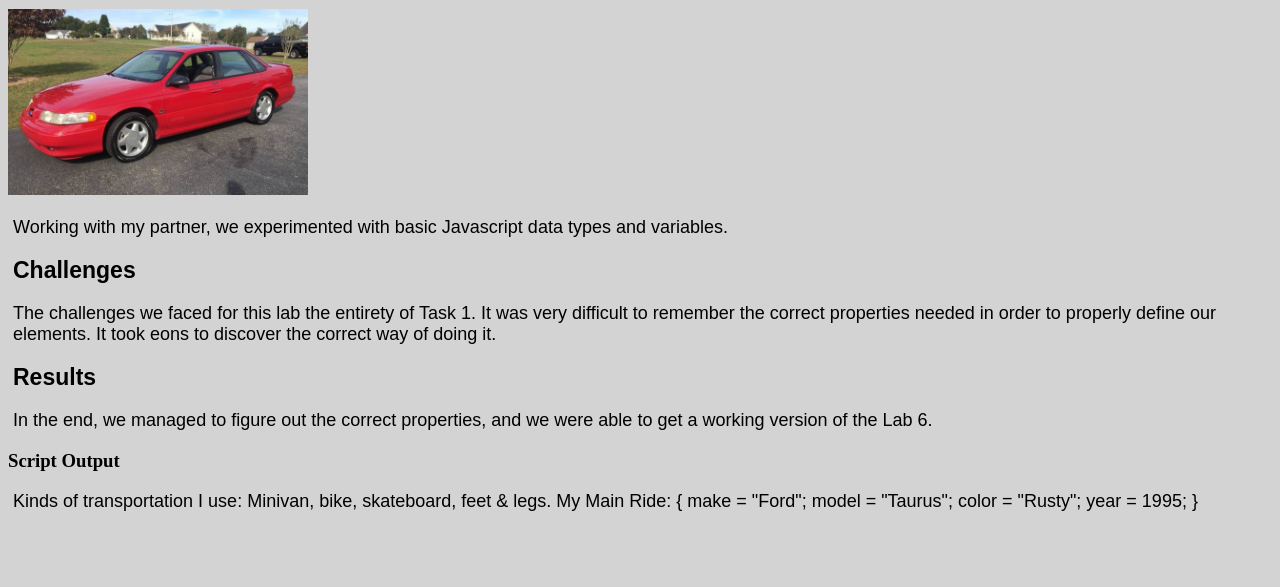
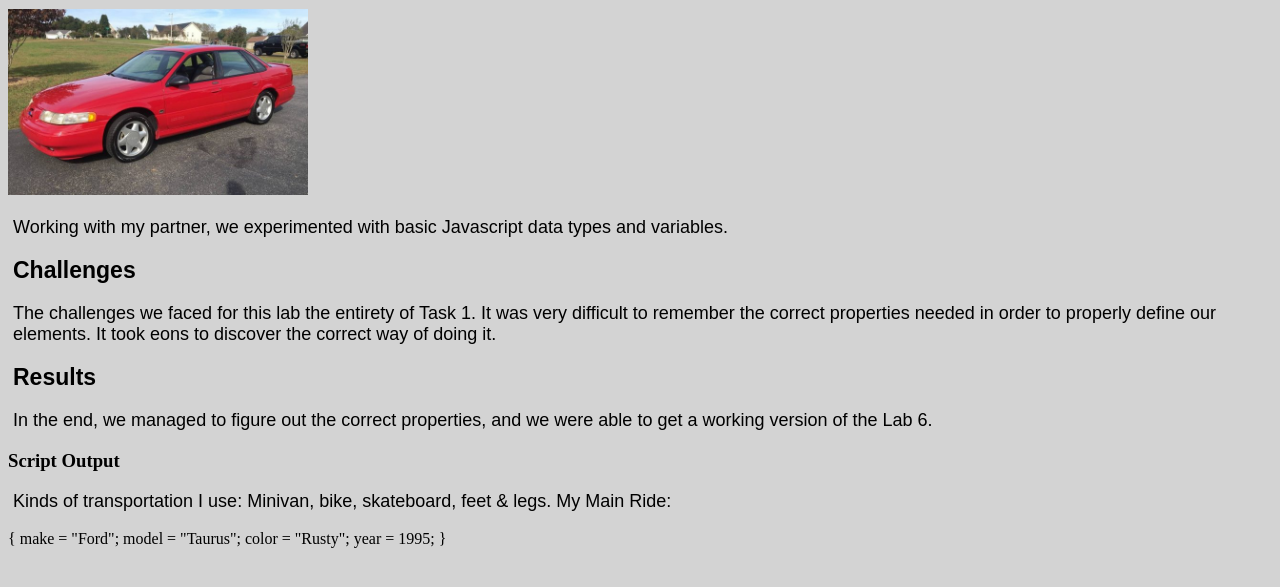
Before and after one commit to emlepe/art101, a plain HTML site: page lab6/index.html in a window 1280 px wide. Shown: the part 187-774 px from the top of the page. Drawn offline with Linux system fonts and the light colour scheme; a script that the page names is missing.

Commit message:
Update index.html

```diff
--- a/lab6/index.html
+++ b/lab6/index.html
@@ -22,7 +22,7 @@
 		<div>
 			<h3>Script Output</h3>
 		<p> Kinds of transportation I use: Minivan, bike, skateboard, feet & legs.
-			My Main Ride:
+			My Main Ride: </p>
 	{
 		make = "Ford";
 		model = "Taurus";
```
